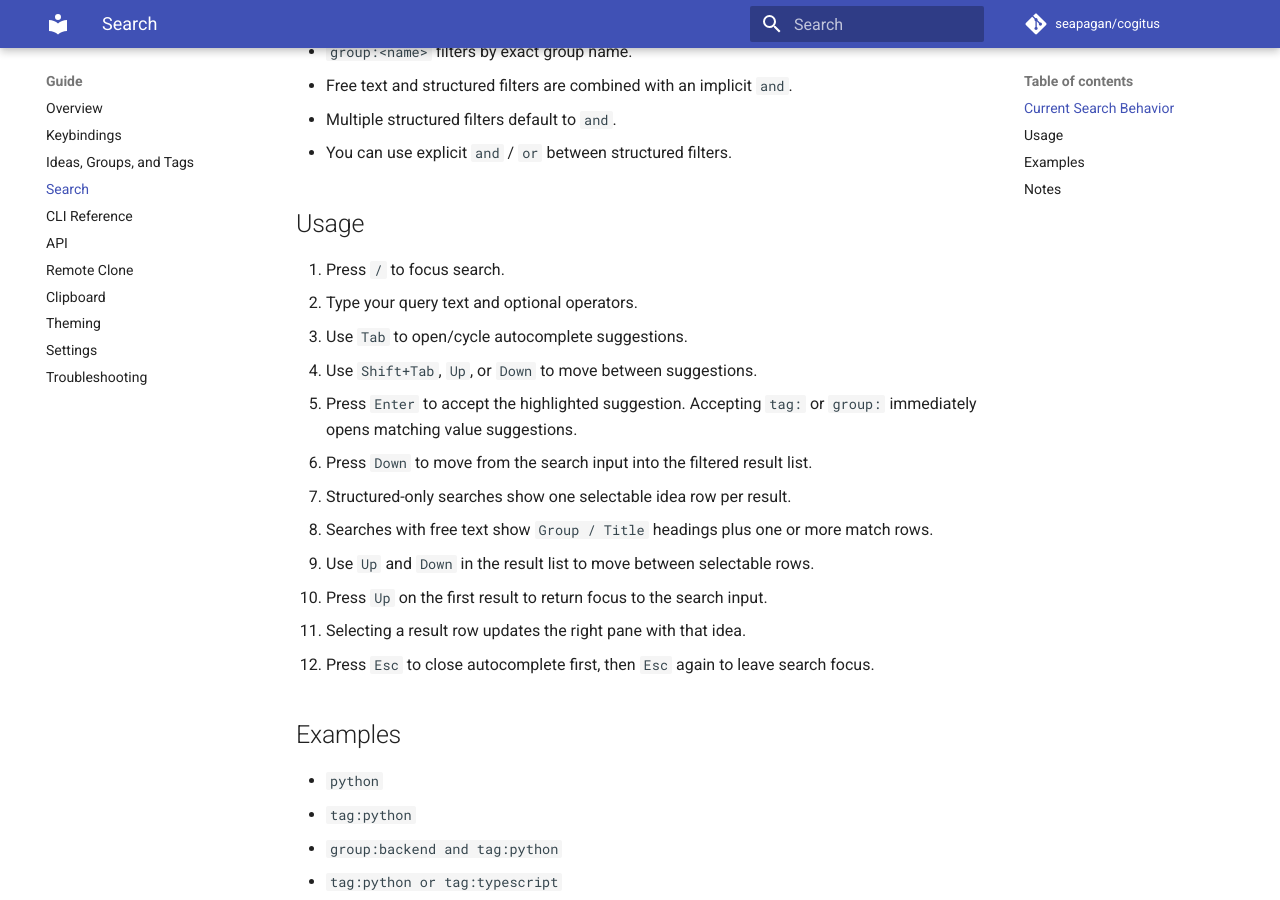
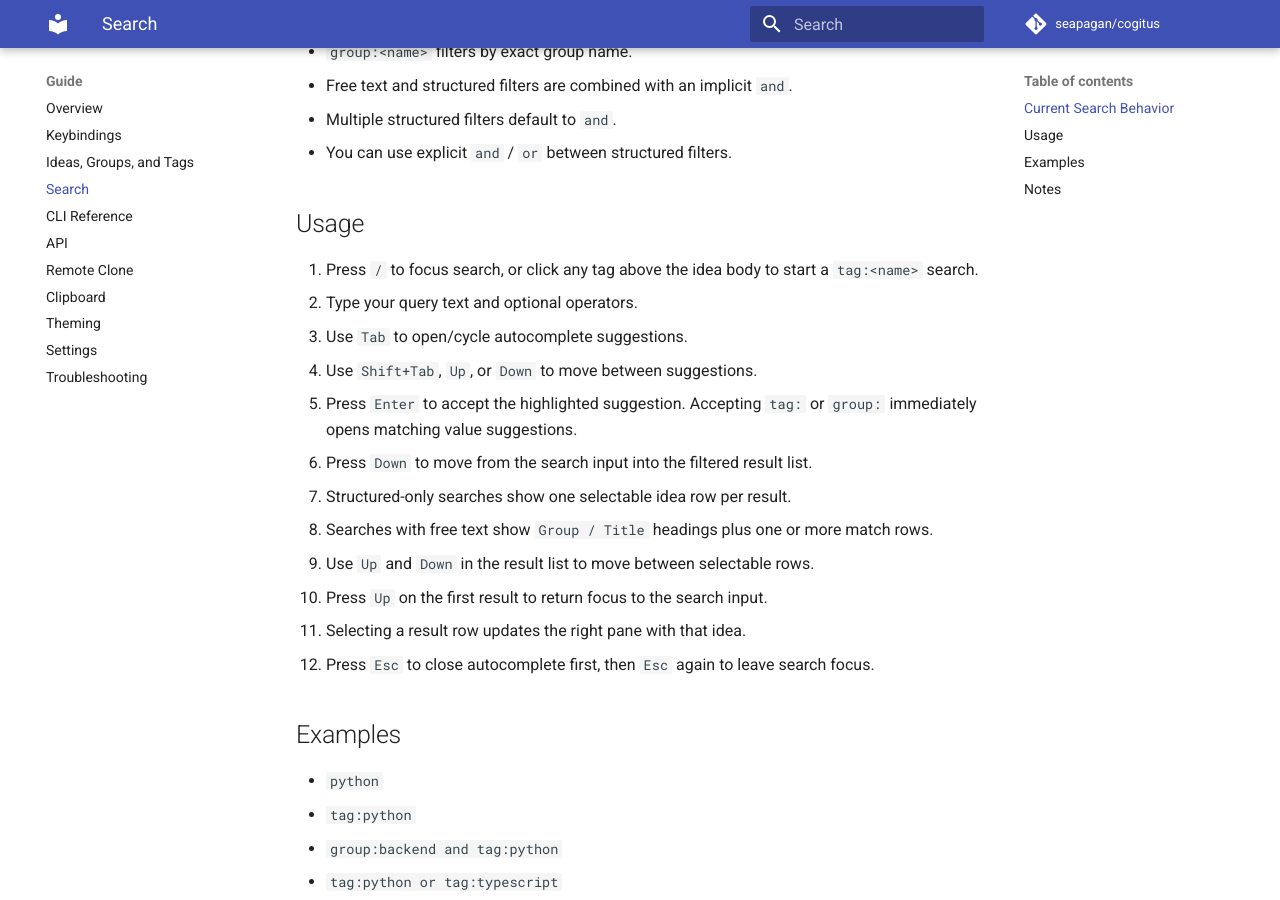
Before and after one commit to seapagan/cogitus, an MkDocs documentation site: the page built from docs/user-guide/search.md, in a window 1280 px wide and 900 px high, scrolled down 508 px. Built offline with MkDocs 1.6.1 and Material for MkDocs 9.7.7, drawn with Linux system fonts in a browser that asks for light colours; comment, search, counter and statistics services are not loaded.

Commit message:
docs: document clickable tag search in user guide and remove TODO item
Signed-off-by: Grant Ramsay <seapagan@gmail.com>

```diff
--- a/docs/user-guide/search.md
+++ b/docs/user-guide/search.md
@@ -20,7 +20,8 @@ Search supports ranked free-text matching plus inline structured operators.
 
 ## Usage
 
-1. Press `/` to focus search.
+1. Press `/` to focus search, or click any tag above the idea body to
+   start a `tag:<name>` search.
 2. Type your query text and optional operators.
 3. Use `Tab` to open/cycle autocomplete suggestions.
 4. Use `Shift+Tab`, `Up`, or `Down` to move between suggestions.
```
Also changed, not shown: TODO.md (+0 -2 lines), docs/user-guide/ideas-groups-tags.md (+1 -0 lines).
